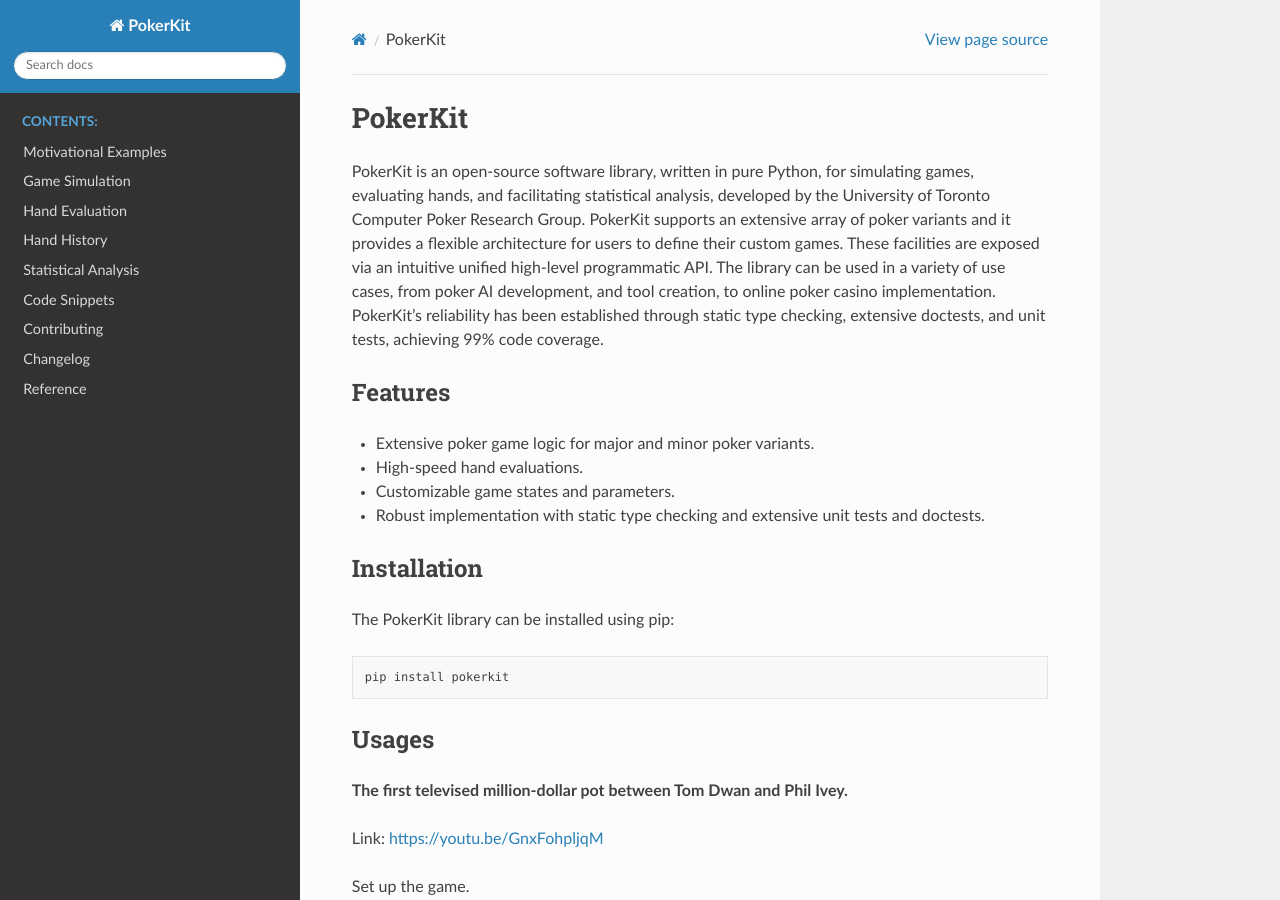
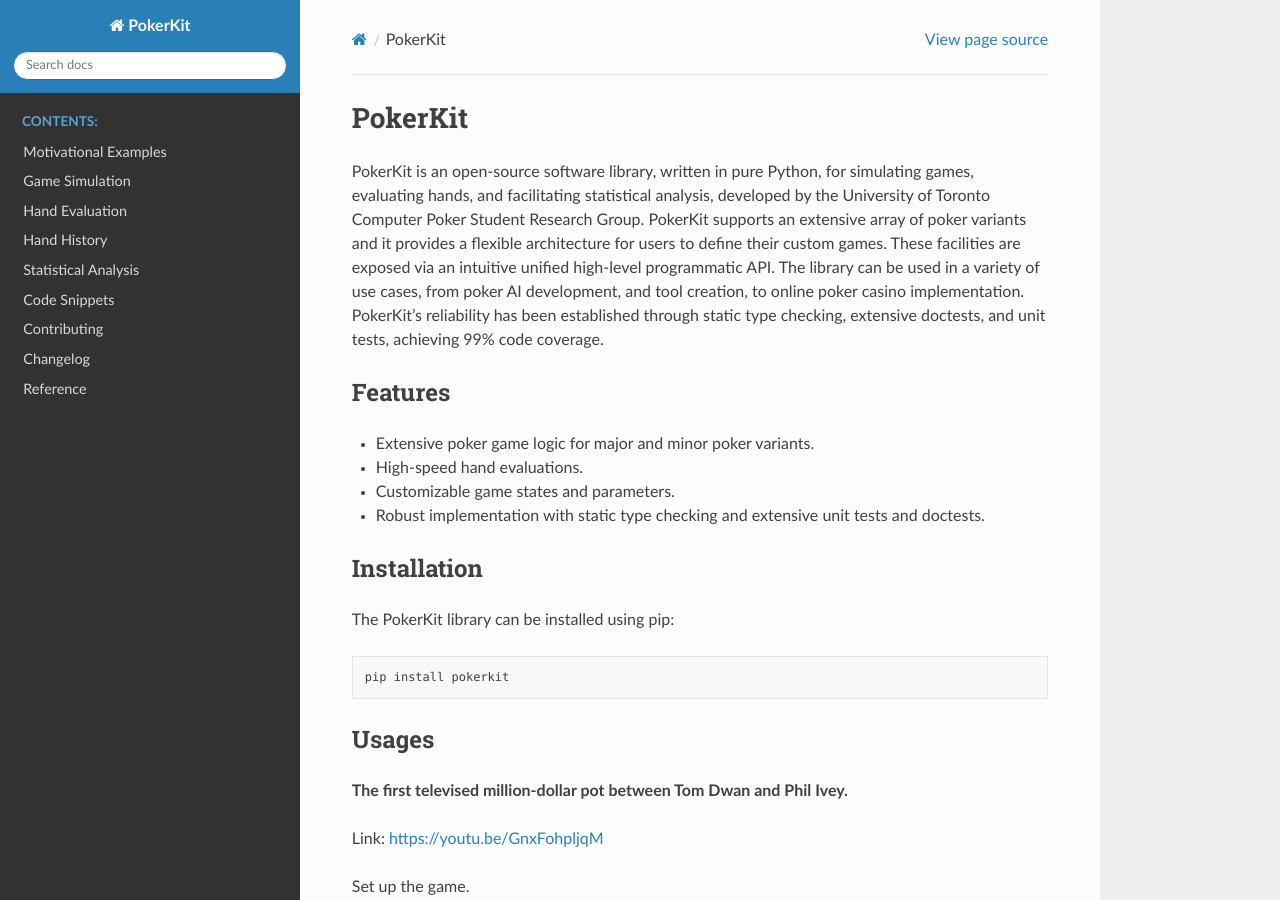
Before and after one commit to WTEngineer/pockerkit_python, a Sphinx documentation site: the page built from docs/index.rst, in a window 1280 px wide and 900 px high. Built offline with Sphinx 7.4.7 and the Read the Docs theme 2.0.0, drawn with Linux system fonts in a browser that asks for light colours; some of the changed text lies outside the part shown.

Commit message:
Update organization name

```diff
--- a/README.rst
+++ b/README.rst
@@ -2,7 +2,7 @@
 PokerKit
 ========
 
-PokerKit is an open-source software library, written in pure Python, for simulating games, evaluating hands, and facilitating statistical analysis, developed by the University of Toronto Computer Poker Research Group. PokerKit supports an extensive array of poker variants and it provides a flexible architecture for users to define their custom games. These facilities are exposed via an intuitive unified high-level programmatic API. The library can be used in a variety of use cases, from poker AI development, and tool creation, to online poker casino implementation. PokerKit's reliability has been established through static type checking, extensive doctests, and unit tests, achieving 99% code coverage.
+PokerKit is an open-source software library, written in pure Python, for simulating games, evaluating hands, and facilitating statistical analysis, developed by the University of Toronto Computer Poker Student Research Group. PokerKit supports an extensive array of poker variants and it provides a flexible architecture for users to define their custom games. These facilities are exposed via an intuitive unified high-level programmatic API. The library can be used in a variety of use cases, from poker AI development, and tool creation, to online poker casino implementation. PokerKit's reliability has been established through static type checking, extensive doctests, and unit tests, achieving 99% code coverage.
 
 Features
 --------
--- a/docs/conf.py
+++ b/docs/conf.py
@@ -12,8 +12,8 @@
 # https://www.sphinx-doc.org/en/master/usage/configuration.html#project-information
 
 project = 'PokerKit'
-copyright = '2023, University of Toronto Computer Poker Research Group'
-author = 'University of Toronto Computer Poker Research Group'
+copyright = '2023, University of Toronto Computer Poker Student Research Group'
+author = 'University of Toronto Computer Poker Student Research Group'
 release = '0.4.17'
 
 # -- General configuration ---------------------------------------------------
--- a/setup.py
+++ b/setup.py
@@ -9,7 +9,7 @@
     long_description=open('README.rst').read(),
     long_description_content_type='text/x-rst',
     url='https://github.com/uoftcprg/pokerkit',
-    author='University of Toronto Computer Poker Research Group',
+    author='University of Toronto Computer Poker Student Research Group',
     author_email='uoftcprg@studentorg.utoronto.ca',
     license='MIT',
     classifiers=[
```
Also changed, not shown: 1 other file.
